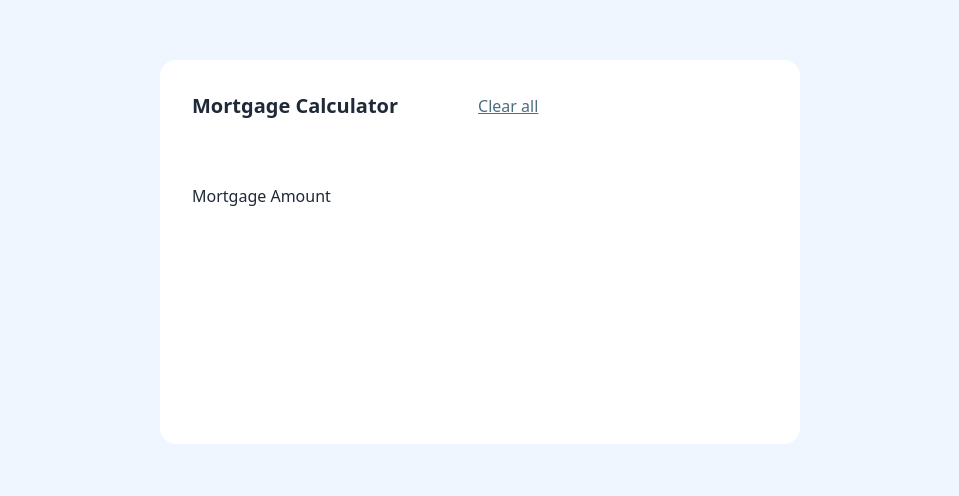
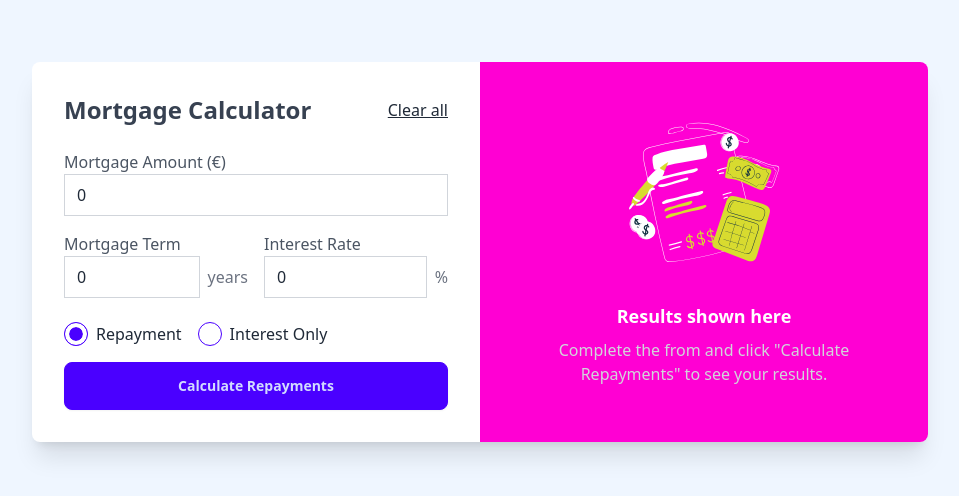
Before and after one commit to al-kojic/frontend-project, a SvelteKit app: page / in a window 1280 px wide. Shown: the part 148-644 px from the top of the page, without its empty margins (160-1119 px from the left). Built offline with nearby package versions, Linux system fonts and the light colour scheme.

Commit message:
Update +page.svelte

```diff
--- a/src/routes/+page.svelte
+++ b/src/routes/+page.svelte
@@ -1,20 +1,115 @@
-<head>
-	<link
-		href="https://fonts.googleapis.com/css2?family=Plus+Jakarta+Sans:wght@400;600&display=swap"
-		rel="stylesheet"
-	/>
-</head>
+<script>
+	let loanAmount = $state(0);
+	let interestRate = $state(0);
+	let years = $state(0);
+	let mortgageType = $state('repayment');
+	let monthlyPayment = $state(null);
 
-<body>
-	<div class="bg-blue-50 min-h-screen flex justify-center items-center">
-		<div class="h-96 w-1/2 bg-white rounded-2xl">
-			<div class="p-8 flex items-center justify-start">
-				<h2 class="font-['Plus Jakarta Sans'] font-bold text-xl mb-0">Mortgage Calculator</h2>
-				<button class="underline ml-20" style="color: hsl(200, 24%, 40%)">Clear all</button>
+	function calculateMortgage(event) {
+		event.preventDefault();
+
+		const months = years * 12;
+		const monthlyRate = interestRate / 100 / 12;
+
+		if (mortgageType === 'repayment') {
+			monthlyPayment = (loanAmount * monthlyRate) / (1 - Math.pow(1 + monthlyRate, -months));
+		} else if (mortgageType === 'interest-only') {
+			monthlyPayment = loanAmount * monthlyRate;
+		}
+	}
+
+	function resetForm() {
+		loanAmount = 0;
+		interestRate = 0;
+		years = 0;
+		mortgageType = 'repayment';
+		monthlyPayment = null;
+	}
+</script>
+
+<div class="bg-blue-50 min-h-screen flex justify-center items-center">
+	<div
+		class="bg-white shadow-xl rounded-lg max-w-4xl w-full grid grid-cols-1 md:grid-cols-2 overflow-hidden"
+	>
+		<div class="p-8">
+			<div class="flex justify-between items-center">
+				<h1 class="text-2xl font-bold text-gray-700">Mortgage Calculator</h1>
+				<button class="underline" onclick={resetForm}>Clear all</button>
 			</div>
-			<div class="p-8 flex items-center justify-start">
-				<h3>Mortgage Amount</h3>
-			</div>
+
+			<form class="mt-6 space-y-4" onsubmit={calculateMortgage}>
+				<div class="form-control">
+					<p class="text-gray-600">Mortgage Amount (€)</p>
+					<input type="number" class="w-full border-gray-300 bg-white-50" bind:value={loanAmount} />
+				</div>
+
+				<!-- Combine Mortgage Term and Interest Rate into one row -->
+				<div class="flex gap-4">
+					<!-- Mortgage Term -->
+					<div class="flex-1 form-control">
+						<p class="text-gray-600">Mortgage Term</p>
+						<div class="flex items-center gap-2">
+							<input type="number" class="w-full border-gray-300" bind:value={years} />
+							<span class="text-gray-500">years</span>
+						</div>
+					</div>
+
+					<!-- Interest Rate -->
+					<div class="flex-1 form-control">
+						<p class="text-gray-600">Interest Rate</p>
+						<div class="flex items-center gap-2">
+							<input
+								type="number"
+								step="0.01"
+								class="w-full border-gray-300"
+								placeholder="Interest Rate (%)"
+								bind:value={interestRate}
+							/>
+							<span class="text-gray-500">%</span>
+						</div>
+					</div>
+				</div>
+
+				<div class="form-control">
+					<div class="flex gap-4 mt-2">
+						<span class="cursor-pointer flex items-center gap-2">
+							<input
+								type="radio"
+								value="repayment"
+								class="radio radio-primary"
+								bind:group={mortgageType}
+							/>
+							<span>Repayment</span>
+						</span>
+						<span class="cursor-pointer flex items-center gap-2">
+							<input
+								type="radio"
+								value="interest-only"
+								class="radio radio-primary"
+								bind:group={mortgageType}
+							/>
+							<span>Interest Only</span>
+						</span>
+					</div>
+				</div>
+
+				<button type="submit" class="btn btn-primary w-full mt-4">Calculate Repayments</button>
+			</form>
 		</div>
-	</div></body
->
+
+		<div class="bg-secondary text-white p-8 flex flex-col justify-center items-center">
+			<img src="/assets/images/illustration-empty.svg" alt="Illustration" class="w-40 mb-6" />
+			<h2 class="text-lg font-semibold">Results shown here</h2>
+			{#if monthlyPayment === null}
+				<p class="text-gray-300 mt-2 text-center">
+					Complete the from and click "Calculate Repayments" to see your results.
+				</p>
+			{:else}
+				<div class="mt-4">
+					<p>Your monthly repayments</p>
+					<p class="text-4xl font-bold mt-2">€{monthlyPayment.toFixed(2)}</p>
+				</div>
+			{/if}
+		</div>
+	</div>
+</div>
```
